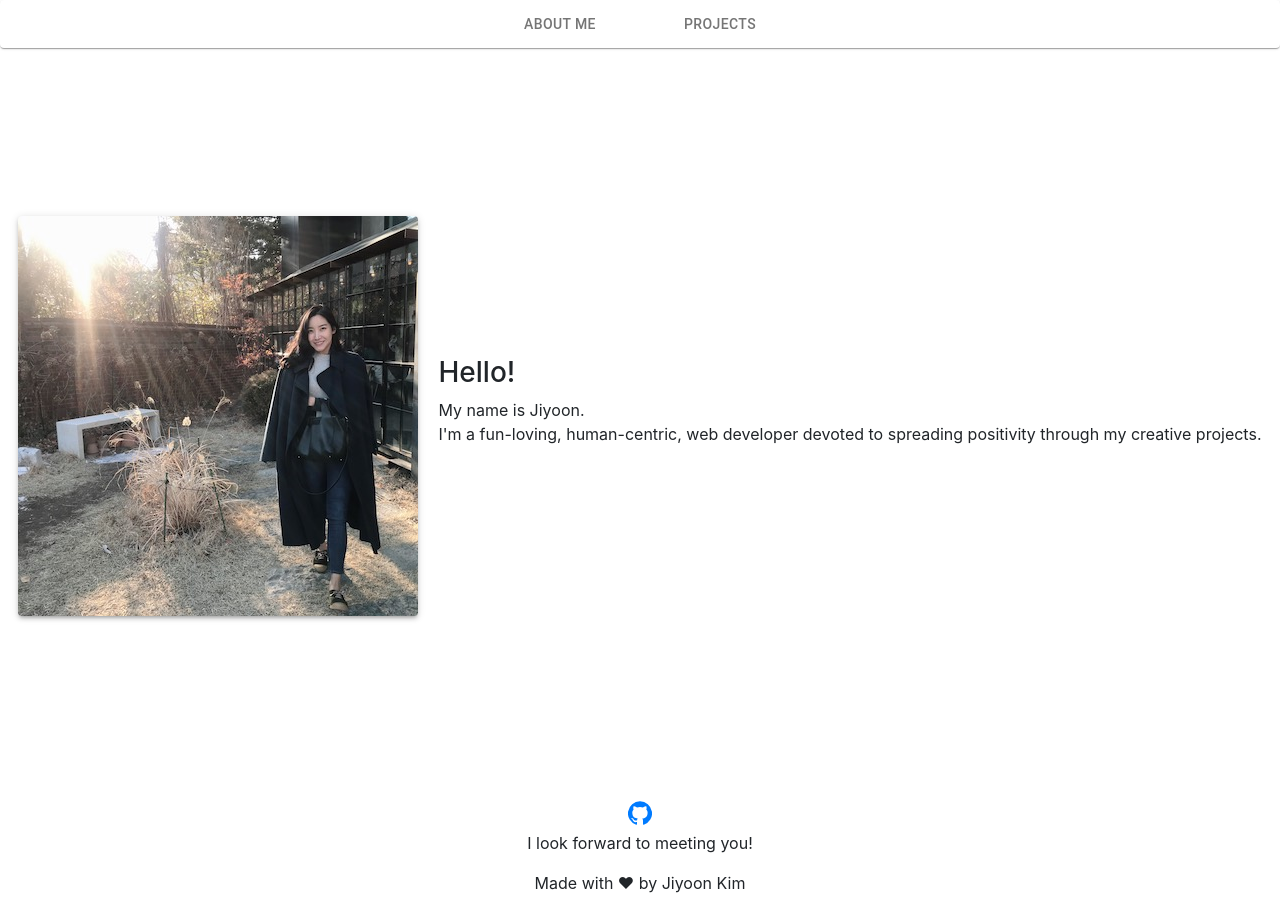
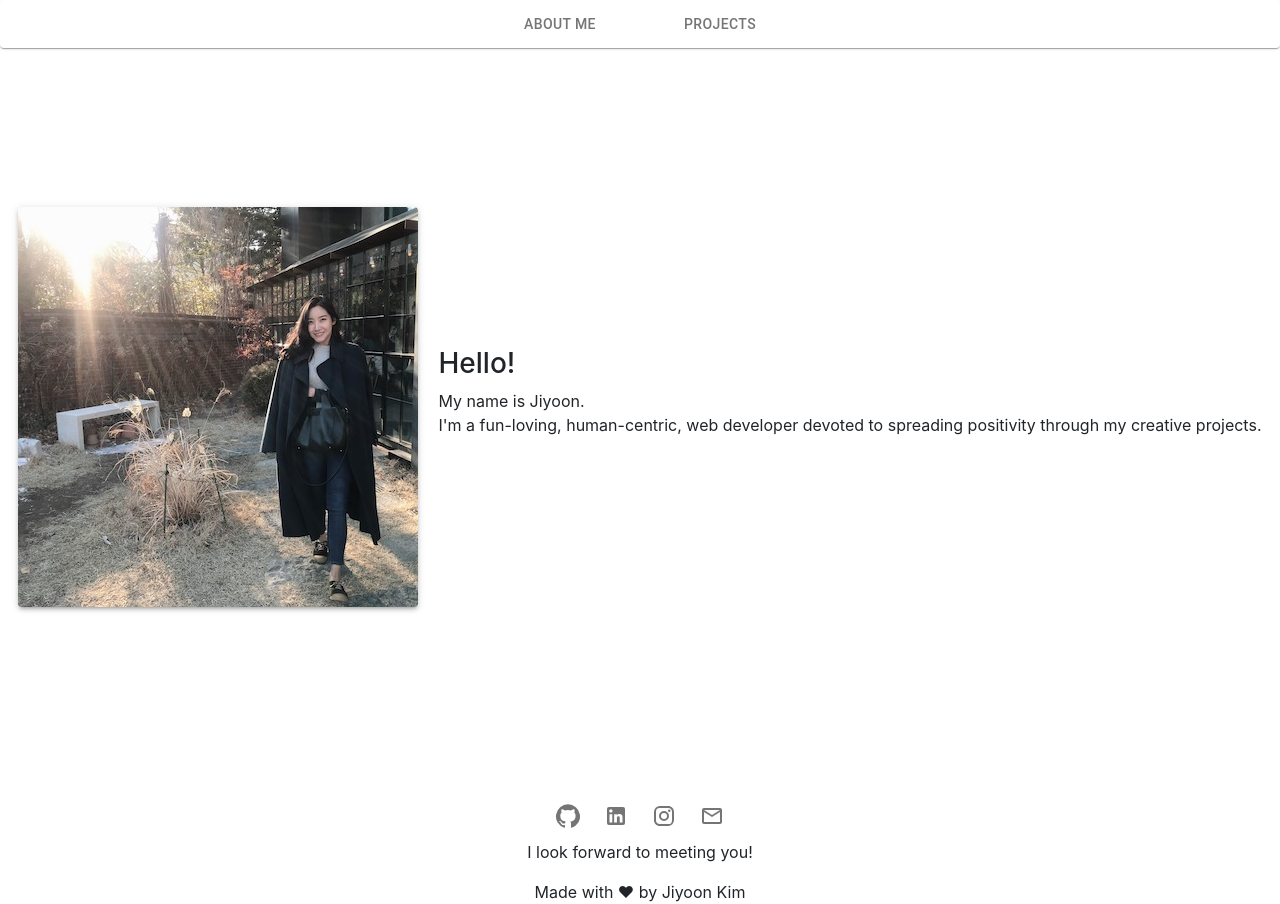
Before and after one commit to jiyoon9886/react-portfolio, a React (Create React App) app: page / in a window 1280 px wide. Built offline with nearby package versions, Linux system fonts and the light colour scheme.

Commit message:
added links to icon buttons

```diff
--- a/src/components/Contact.js
+++ b/src/components/Contact.js
@@ -1,23 +1,34 @@
 import React from 'react';
-import { Link } from 'react-router-dom';
+
 
 import GitHubIcon from '@material-ui/icons/GitHub';
 import InstagramIcon from '@material-ui/icons/Instagram';
 import MailOutlineIcon from '@material-ui/icons/MailOutline';
 import LinkedInIcon from '@material-ui/icons/LinkedIn';
+import { IconButton } from '@material-ui/core';
 
 const Contact = () => {
 	return (
-
-    <div style={{ textAlign: 'center' }}>
-      <Link to='https://github.com/jiyoon9886'>
-        <GitHubIcon />
-      </Link>
+    <div style={contactIcons}>
+      <IconButton href='https://github.com/jiyoon9886'>
+        <GitHubIcon className='material-icons md-dark' />
+      </IconButton>
+      <IconButton href='https://www.linkedin.com/in/ji-yoon-kim-161a001a4/'>
+        <LinkedInIcon className='material-icons md-dark' />
+      </IconButton>
+      <IconButton href='https://www.instagram.com/jiyoonest/'>
+        <InstagramIcon className='material-icons md-dark' />
+      </IconButton>
+      <IconButton href='mailto:jiyoon9886@gmail.com'>
+        <MailOutlineIcon className='material-icons md-dark' />
+      </IconButton>
       <p>I look forward to meeting you!</p>
     </div>
-
-
   );
 }
 
 export default Contact;
+
+const contactIcons = {
+  textAlign: 'center',
+};
```
